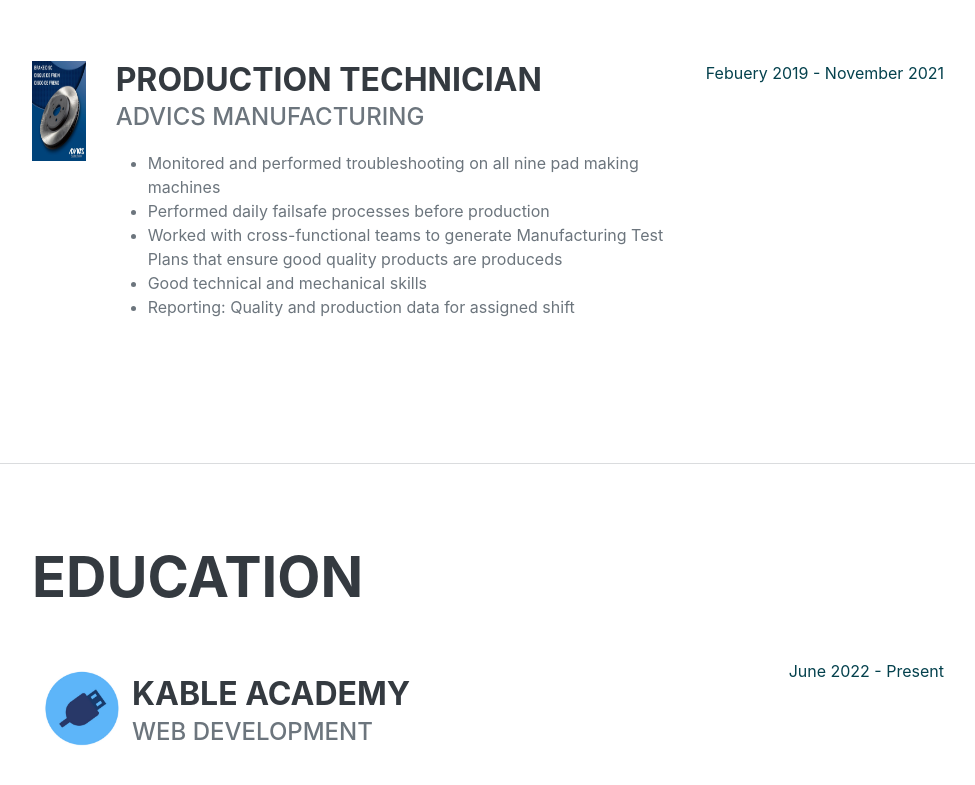
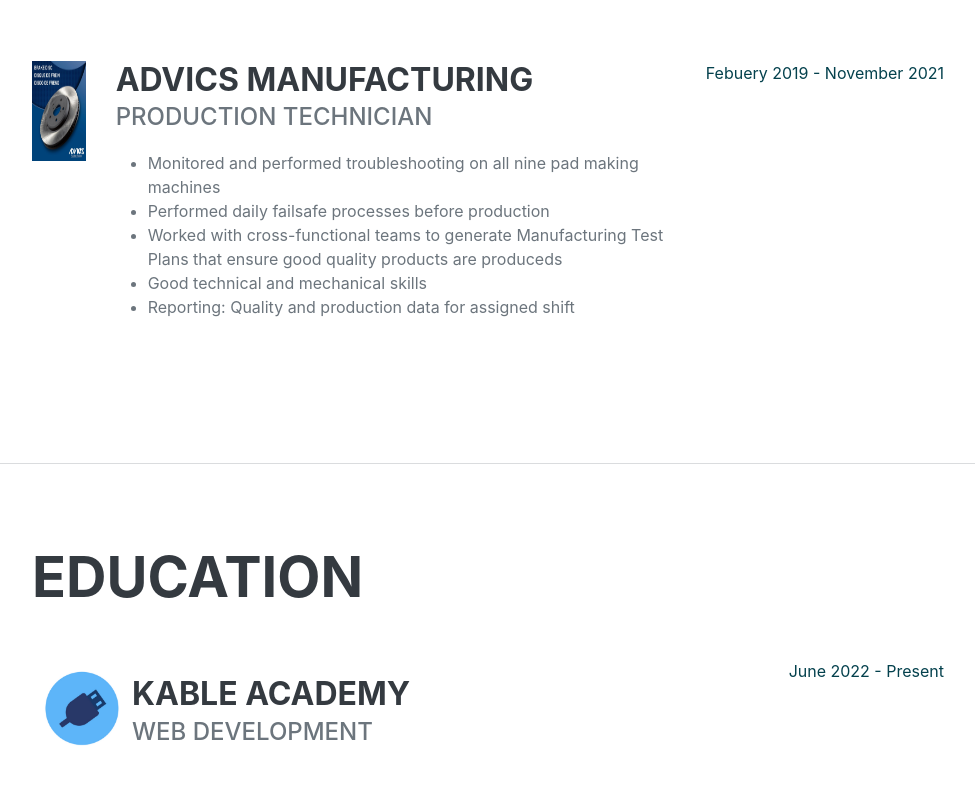
Before and after one commit to Jonasappau16/portFolio, a plain HTML site: page index.html in a window 1280 px wide. Shown: the part 1306-2091 px from the top of the page, without its empty margins (288-1263 px from the left). Drawn offline with nearby package versions, Linux system fonts and the light colour scheme; a web font is replaced by a local one.

Commit message:
push all changes again

```diff
--- a/index.html
+++ b/index.html
@@ -137,8 +137,8 @@
                     <img src="./img/mark.jpeg" class="mx-auto img-fluid" alt=""
                         style="height: 100px; width: 137px;" id="brakes"></span>
                 <div class="flex-grow-1 pl-5">
-                    <h3 class="mb-0">PRODUCTION TECHNICIAN </h3>
-                    <div class="subheading mb-2">ADVICS MANUFACTURING</div>
+                    <h3 class="mb-0">ADVICS MANUFACTURING </h3>
+                    <div class="subheading mb-2">PRODUCTION TECHNICIAN</div>
                     <p>
                     <ul>
                         <li>Monitored and performed troubleshooting on all nine pad making machines
```
